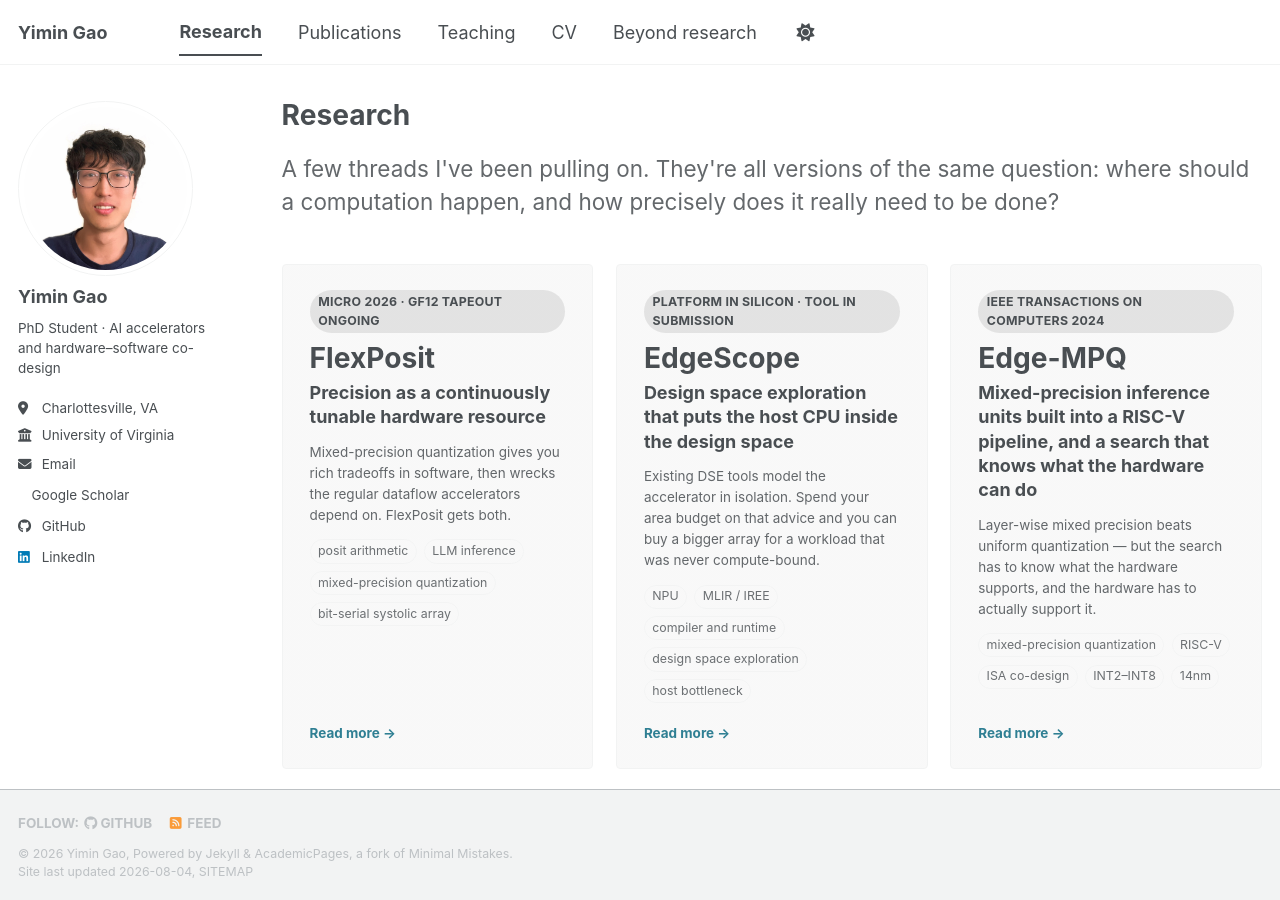
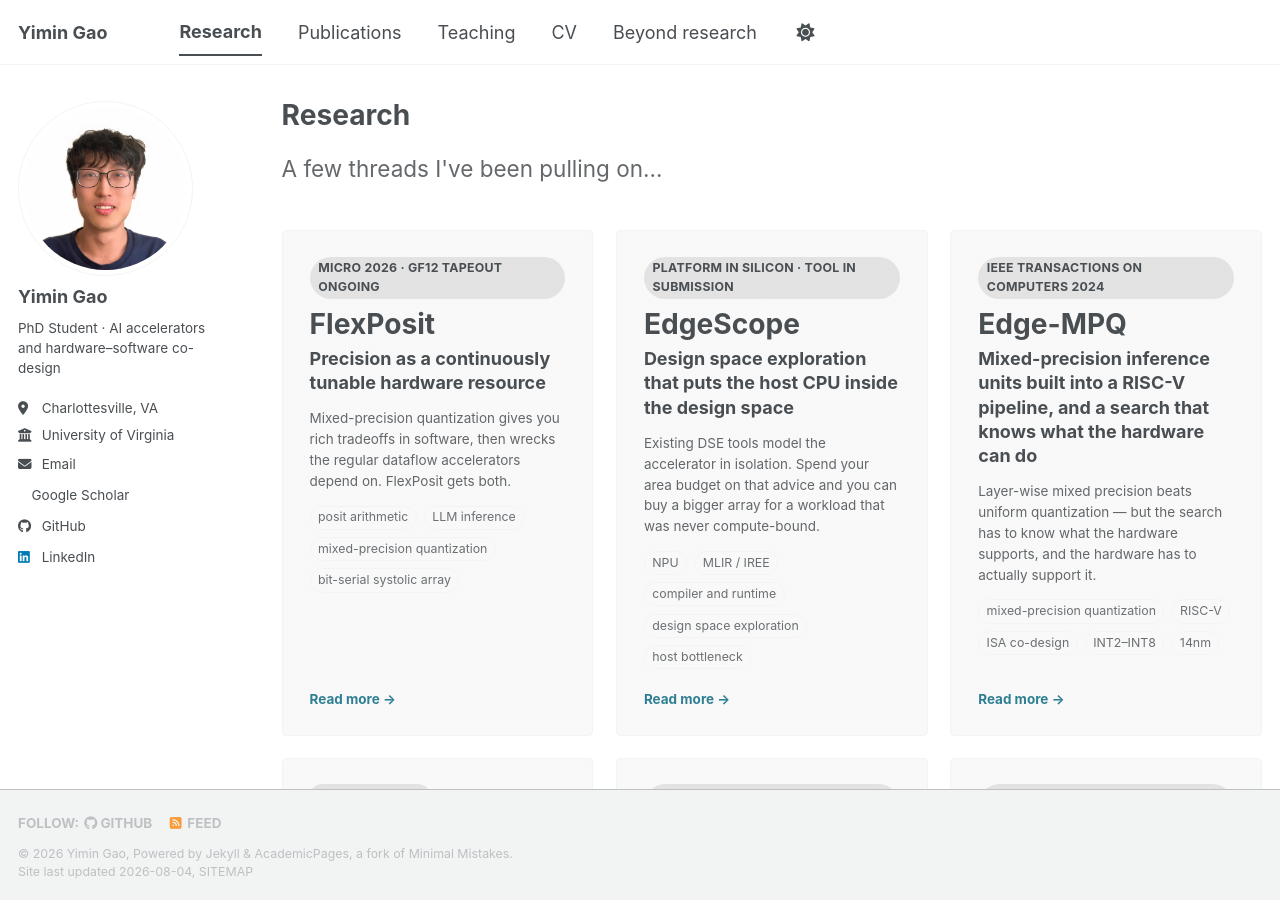
Before and after one commit to YiminGao0113/YiminGao0113.github.io, a Jekyll site: the page built from _pages/projects.html, in a window 1280 px wide and 900 px high. Built offline with Jekyll 4.4.1, drawn with Linux system fonts in a browser that asks for light colours; a style sheet for code colours, icons or effects is not loaded.

Commit message:
Trim the research page intro
Drops the "all versions of the same question" line. Same over-connecting
framing Yimin already cut from the homepage: it forces six varied projects
under one thesis, which reads narrower than the work actually is.

Co-Authored-By: Claude Opus 5 (1M context) <noreply@anthropic.com>

```diff
--- a/_pages/projects.html
+++ b/_pages/projects.html
@@ -8,8 +8,7 @@ author_profile: true
 {% include base_path %}
 
 <p class="projects-intro">
-  A few threads I've been pulling on. They're all versions of the same question:
-  where should a computation happen, and how precisely does it really need to be done?
+  A few threads I've been pulling on&hellip;
 </p>
 
 <div class="project-grid">
```
